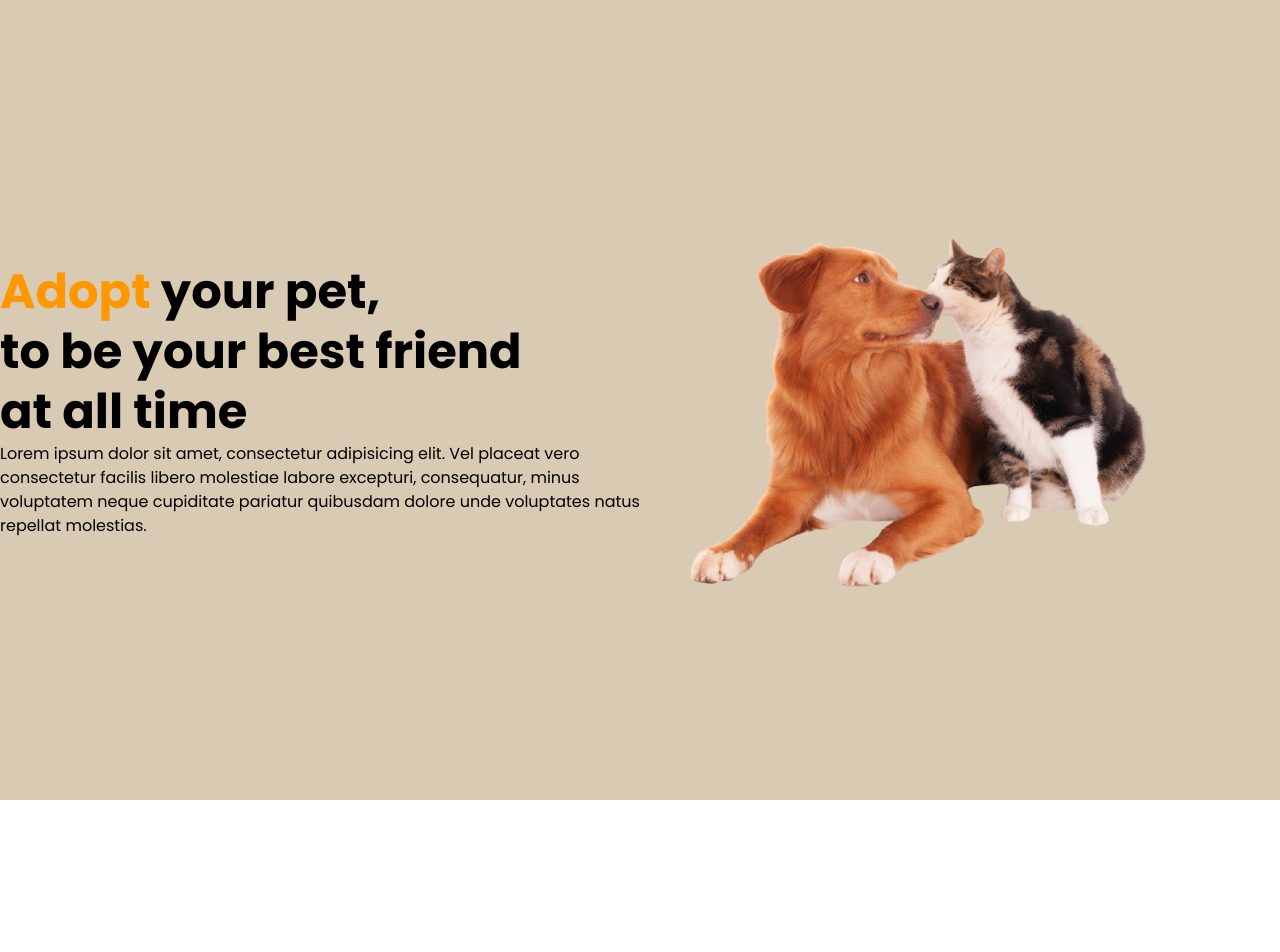
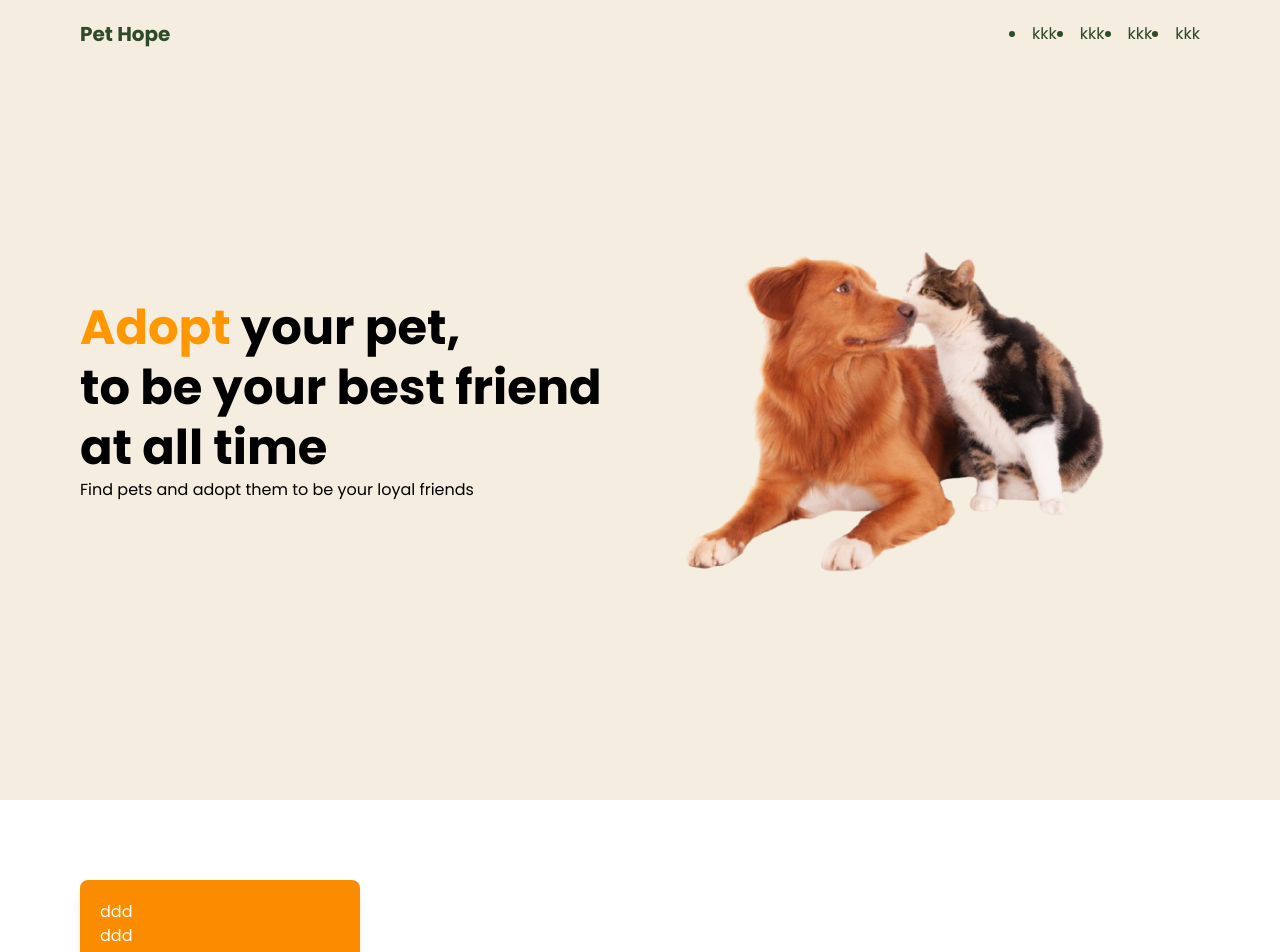
Before and after one commit to dimasbp17/pet-hope, a React (Vite) app: page / in a window 1280 px wide. Shown: the top 952 px of the page. Before the commit the page ends 800 px from the top, so only its background shows below. Built offline with nearby package versions, Linux system fonts and the light colour scheme.

Commit message:
feat:cardMenu

```diff
--- a/src/App.tsx
+++ b/src/App.tsx
@@ -1,16 +1,19 @@
 import { Route, BrowserRouter as Router, Routes } from 'react-router-dom';
 import Home from './pages/home/Home';
+import MainLayout from './layouts/MainLayout';
 
 const App = () => {
   return (
     <>
       <Router>
+        <MainLayout>
           <Routes>
             <Route
               path="/"
               element={<Home />}
             />
           </Routes>
+        </MainLayout>
       </Router>
     </>
   );
--- a/src/components/Navbar.tsx
+++ b/src/components/Navbar.tsx
@@ -1,9 +1,9 @@
 import { Link } from 'react-router-dom';
 
-const Navbar = () => {
+const Navbar: React.FC = () => {
   return (
     <>
-      <div className="w-full px-4 py-5 text-white font-poppins bg-primary lg:px-20 md:px-10">
+      <div className="fixed top-0 w-full px-4 py-5 bg-transparent text-text font-poppins lg:px-20 md:px-10">
         <div className="flex items-center justify-between">
           <Link
             to={'/'}
--- a/src/components/card/CardMenu.tsx
+++ b/src/components/card/CardMenu.tsx
@@ -1,7 +1,10 @@
-const CardMenu = () => {
+const CardMenu: React.FC = () => {
   return (
     <>
-      <div></div>
+      <div className="w-full p-5 text-white bg-orange-600 rounded-lg shadow-lg">
+        <h1>ddd</h1>
+        <h1>ddd</h1>
+      </div>
     </>
   );
 };
--- /dev/null
+++ b/src/data/constant/menuJumbotron.ts
@@ -0,0 +1,20 @@
+export const menuJumbotron = [
+  {
+    id: 1,
+    title: 'Cats',
+    description: 'Find pets on this platform',
+    icon: 'IoMdSearch',
+  },
+  {
+    id: 2,
+    title: 'Dogs',
+    description: 'Find pets on this platform',
+    icon: 'IoMdSearch',
+  },
+  {
+    id: 3,
+    title: 'Birds',
+    description: 'Find pets on this platform',
+    icon: 'IoMdSearch',
+  },
+];
--- a/src/layouts/MainLayout.tsx
+++ b/src/layouts/MainLayout.tsx
@@ -1,7 +1,17 @@
-const MainLayout = () => {
+import React, { ReactNode } from 'react';
+import Navbar from '../components/Navbar';
+
+interface MainLayoutProps {
+  children: ReactNode;
+}
+
+const MainLayout: React.FC<MainLayoutProps> = ({ children }) => {
   return (
     <>
-      <div></div>
+      <section>
+        <Navbar />
+        <div className="w-full">{children}</div>
+      </section>
     </>
   );
 };
--- a/src/pages/home/Home.tsx
+++ b/src/pages/home/Home.tsx
@@ -1,30 +1,29 @@
-import Navbar from '../../components/Navbar';
 import image_jumbotron from '../../../public/assets/images/image-jumbotron.png';
+import CardMenu from '../../components/card/CardMenu';
 
 const Home = () => {
   return (
     <>
-      <div className="font-poppins">
-        {/* <Navbar /> */}
+      <div className="w-full font-poppins ">
         <section>
-          <div className="grid items-center justify-center min-h-screen grid-cols-12 bg-secondary">
+          <div className="grid items-center justify-center min-h-screen grid-cols-12 px-4 lg:px-20 bg-background">
             <div className="col-span-6">
               <h1 className="text-5xl font-bold leading-[60px]">
                 <span className="text-orange-500">Adopt</span> your pet,
                 <br /> to be your best friend <br /> at all time
               </h1>
-              Lorem ipsum dolor sit amet, consectetur adipisicing elit. Vel
-              placeat vero consectetur facilis libero molestiae labore
-              excepturi, consequatur, minus voluptatem neque cupiditate pariatur
-              quibusdam dolore unde voluptates natus repellat molestias.
+              <h3>Find pets and adopt them to be your loyal friends</h3>
             </div>
             <div className="col-span-6">
               <img
                 src={image_jumbotron}
-                alt=""
+                alt="Image Jumbotron"
               />
             </div>
           </div>
+        </section>
+        <section className="grid grid-cols-4 px-4 mt-20 lg:px-20">
+          <CardMenu />
         </section>
       </div>
     </>
```
Lines whose indentation alone changed are shown as unchanged.
